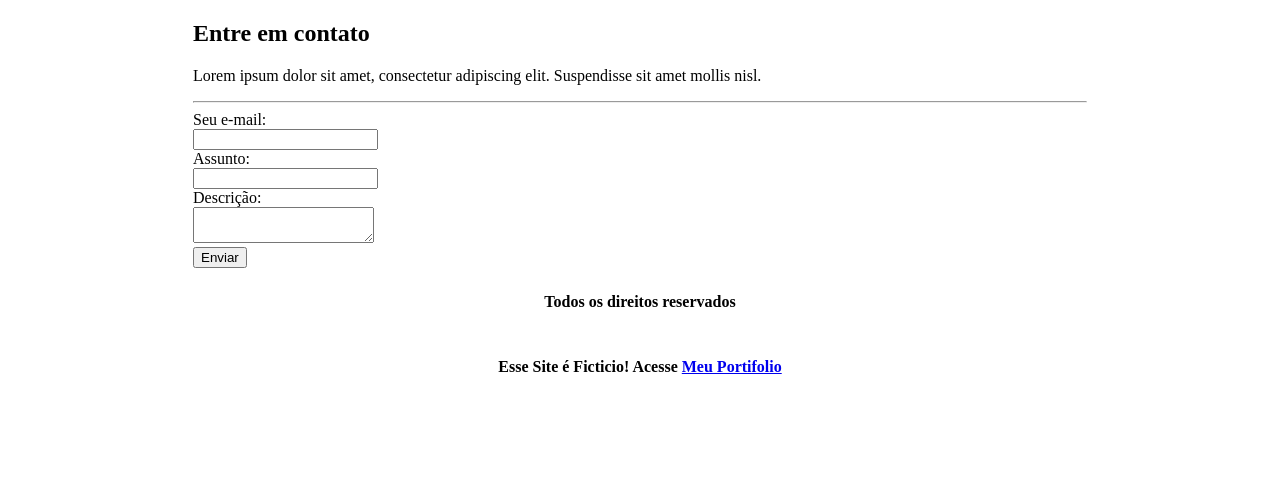
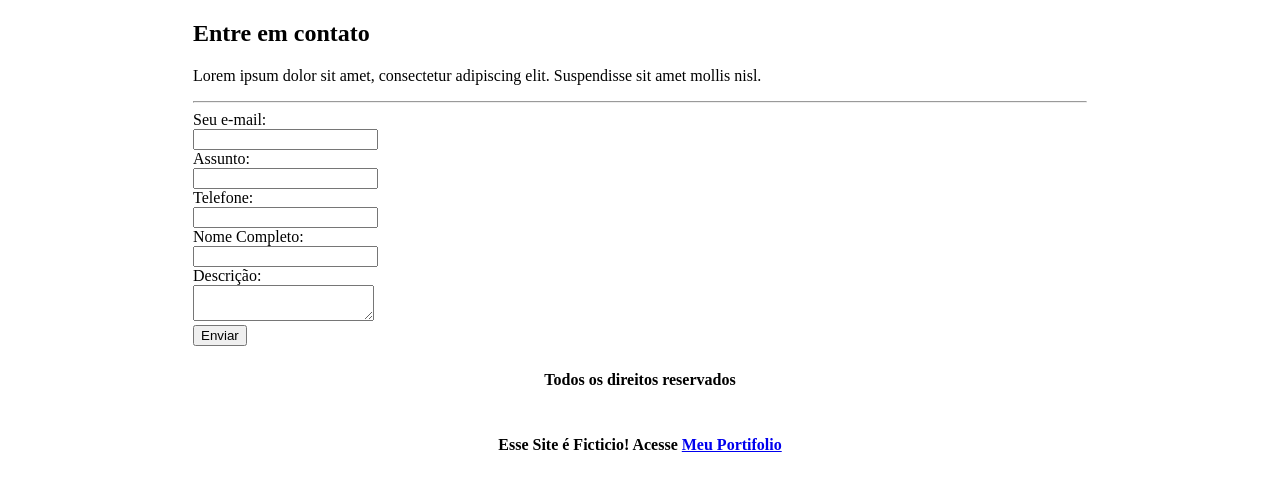
Before and after one commit to oronaldoms/FaculdadeUnes, a plain HTML site: page contato.html in a window 1280 px wide. Shown: the part 104-592 px from the top of the page. Drawn offline with Linux system fonts and the light colour scheme.

Commit message:
Atualização de Formulario.

```diff
--- a/contato.html
+++ b/contato.html
@@ -33,7 +33,9 @@
 
                     Seu e-mail: <br>
                     <input type="text" name="email"><br> Assunto: <br>
-                    <input type="text" name="assunto"><br> Descrição: <br>
+                    <input type="text" name="Telefone"><br> Telefone: <br>
+                    <input type="text" name="Nome"><br> Nome Completo: <br>
+                    <input type="text" name-="Descricao"><br> Descrição: <br>
                     <textarea></textarea><br>
 
                     <input type="submit" value="Enviar">
```
